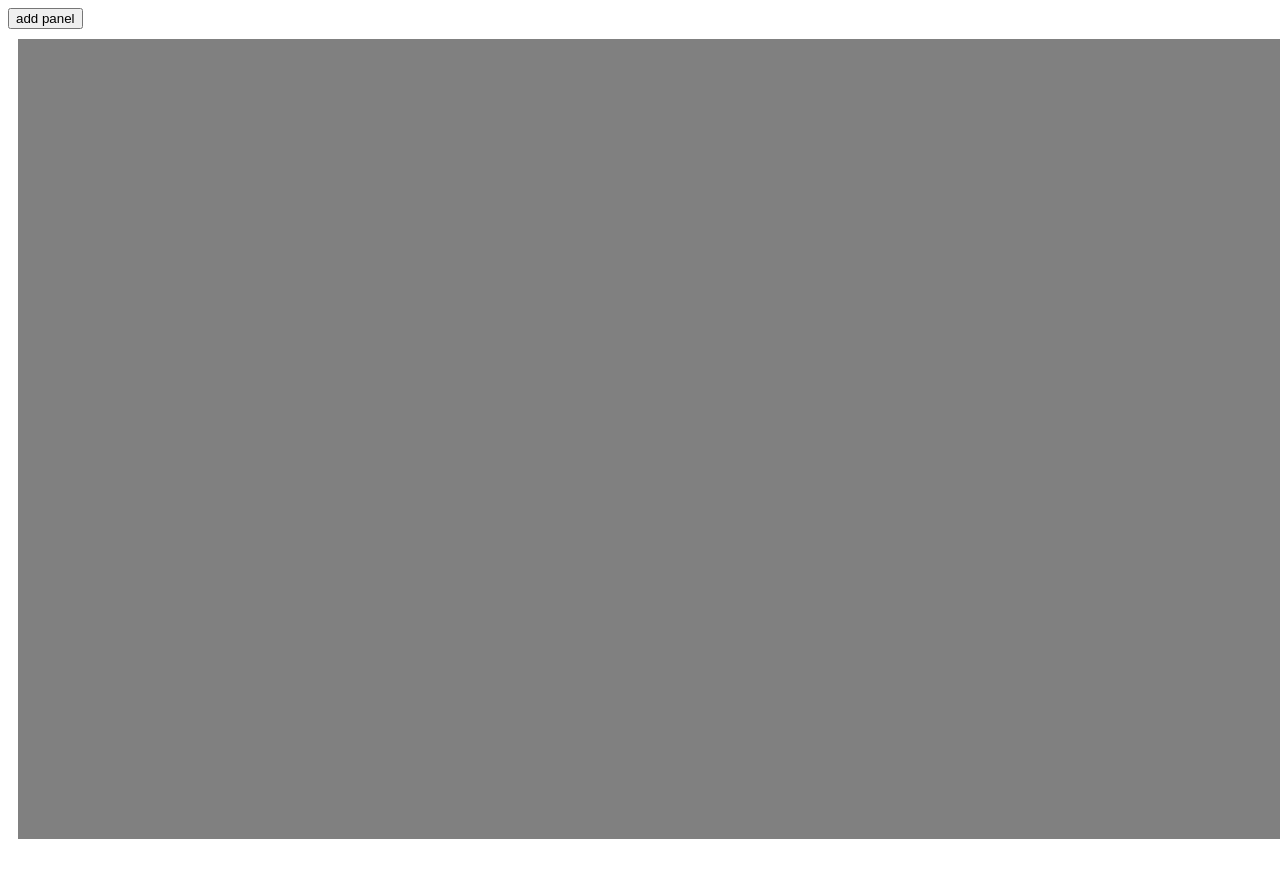
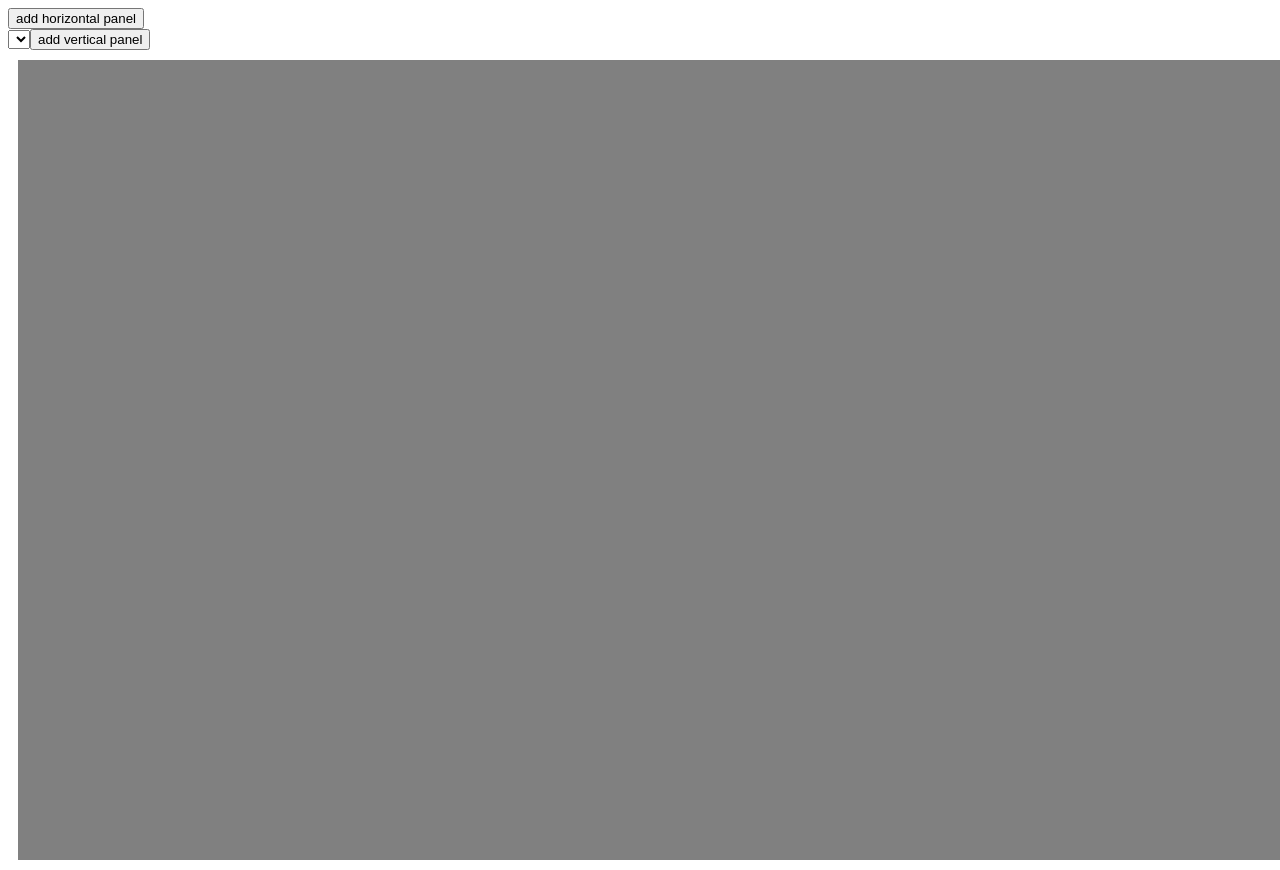
Before and after one commit to PushpikaWan/Angular-drag-drop-resize, an Angular app: page / in a window 1280 px wide. Before the commit the page ends 849 px from the top, so only its background shows below. Built offline with nearby package versions, Linux system fonts and the light colour scheme.

Commit message:
vertical and horizontal item adding functionality added

```diff
--- a/src/app/dashboard-control/dashboard-control.component.css
+++ b/src/app/dashboard-control/dashboard-control.component.css
@@ -0,0 +1,3 @@
+.vertical_add_item_container{
+    display: inline;
+}
--- a/src/app/dashboard-control/dashboard-control.component.html
+++ b/src/app/dashboard-control/dashboard-control.component.html
@@ -1 +1,9 @@
-<button mat-raised-button color="primary"(click)="addPanel()">add panel</button>
+<div>
+    <button mat-raised-button color="primary"(click)="addHorizontalPanel()">add horizontal panel</button>
+</div>
+<div class="vertical_add_item_container">
+        <select (change)="selectChangeHandler($event)">
+            <option *ngFor='let in of counter(availableColumns);let i = index' value="{{i}}">{{i}}</option>
+        </select>
+       <button mat-raised-button color="primary"(click)="addVerticalPanel()">add vertical panel</button>
+</div>
--- a/src/app/dashboard-control/dashboard-control.component.ts
+++ b/src/app/dashboard-control/dashboard-control.component.ts
@@ -8,15 +8,39 @@ import { DashboardControllingService } from '../services/dashboard-controlling.s
 })
 export class DashboardControlComponent implements OnInit {
 
+  availableColumns: number = 0 ;
+  selectedColumn: number = 0;
+
   constructor(private dashboardService: DashboardControllingService) { }
 
   ngOnInit() {
-
+    this.dashboardService.dashboardComponentListChanged.subscribe(
+      (items: Object[]) => {
+    console.log("button clicked",items);
+        this.availableColumns = items.length;
+        console.log("button clicked",items);
+      }
+    );
   }
 
-  addPanel(){
-    this.dashboardService.addItem();
+  ngOnDestroy(): void {
+    this.dashboardService.dashboardComponentListChanged.unsubscribe();
   }
 
+  addVerticalPanel(){
+    this.dashboardService.addVerticalItem(this.selectedColumn);
+  }
+
+  addHorizontalPanel(){
+    this.dashboardService.addHorizontalItem();
+  }
+
+  selectChangeHandler (event: any) {
+    this.selectedColumn = event.target.value;
+  }
+
+  counter(i: number) {
+    return new Array(i);
+  }
 
 }
--- a/src/app/dashboard/dashboard.component.css
+++ b/src/app/dashboard/dashboard.component.css
@@ -27,7 +27,7 @@
     border: solid 1px #ccc;
     background: white;
     border-radius: 4px;
-    overflow: hidden;
+    overflow: hidden; /* todo add scroll after change the  height correctly*/
     display: flex;
     flex-direction: column;
   }
--- a/src/app/dashboard/dashboard.component.html
+++ b/src/app/dashboard/dashboard.component.html
@@ -4,7 +4,7 @@
       <div class="dashboard-list">
          <div cdkDropList id="{{hList.id}}" [cdkDropListData]="hList.cardList"
            class="example-list" [cdkDropListConnectedTo]="connectedTo" (cdkDropListDropped)="drop($event)">
-          <div class="example-box" *ngFor="let item of hList.cardList" cdkDrag>{{item}}</div>
+          <div class="example-box" *ngFor="let item of hList.cardList" cdkDrag>{{item.name}}</div>
         </div>
       </div>
     </div>
--- a/src/app/dashboard/dashboard.component.ts
+++ b/src/app/dashboard/dashboard.component.ts
@@ -19,7 +19,6 @@ export class DashboardComponent implements OnInit, OnDestroy {
   ngOnInit(): void {
     this.dashBoardService.dashboardComponentListChanged.subscribe(
       (items: Object[]) => {
-    console.log("button clicked",items);
         this.horizontalLists = items;
         this.initaliseDashboard(items);
       }
--- a/src/app/services/dashboard-controlling.service.ts
+++ b/src/app/services/dashboard-controlling.service.ts
@@ -7,49 +7,37 @@ import { Subject } from 'rxjs';
 
 export class DashboardControllingService {
 
-  counter = 3;
+  counter = 0;
   horizontalLists = [];
 
   dashboardComponentListChanged = new Subject;
 
   constructor() {
-    this.addInitialElement();
   }
 
-  addInitialElement() {
-    this.horizontalLists = [
-      {
-        id: 'list_0',
-        cardList: ["card_01", "card_02", "card_03"]
-      },
-      {
-        id: 'list_1',
-        cardList: ["card_11", "card_12", "card_13"]
-      },
-      {
-        id: 'list_2',
-        cardList: ["card_21", "card_22", "card_23"]
-      }
-    ];
+  addVerticalItem(id: number) {
+    if (id > this.horizontalLists.length) {
+      return;
+    }
+    let element = this.horizontalLists[id];
+    element.cardList.push({ id: this.counter, name: 'card_' + this.counter });
+    this.horizontalLists[id] = element;
+    this.updateAfterItemAdded();
   }
 
-  addItem(){
-   this.addHorizontalList();
+  addHorizontalItem() {
+    this.horizontalLists.push(
+      {
+        id: 'list_' + this.counter,
+        cardList: [{ id: this.counter, name: 'card_' + this.counter }]
+      }
+    );
+    this.updateAfterItemAdded();
+  }
+
+  private updateAfterItemAdded() {
+    this.counter++;
     this.dashboardComponentListChanged.next(this.horizontalLists);
   }
 
-  private addVerticalItem(){
-
-  }
-
-  private addHorizontalList() {
-    this.horizontalLists.push(
-      {
-        id: 'list_'+this.counter,
-        cardList: ['card_'+this.counter+'1','card_'+this.counter+'2','card_'+this.counter+'3']
-      }
-      );
-    this.counter++;
-  }
-
 }
```
